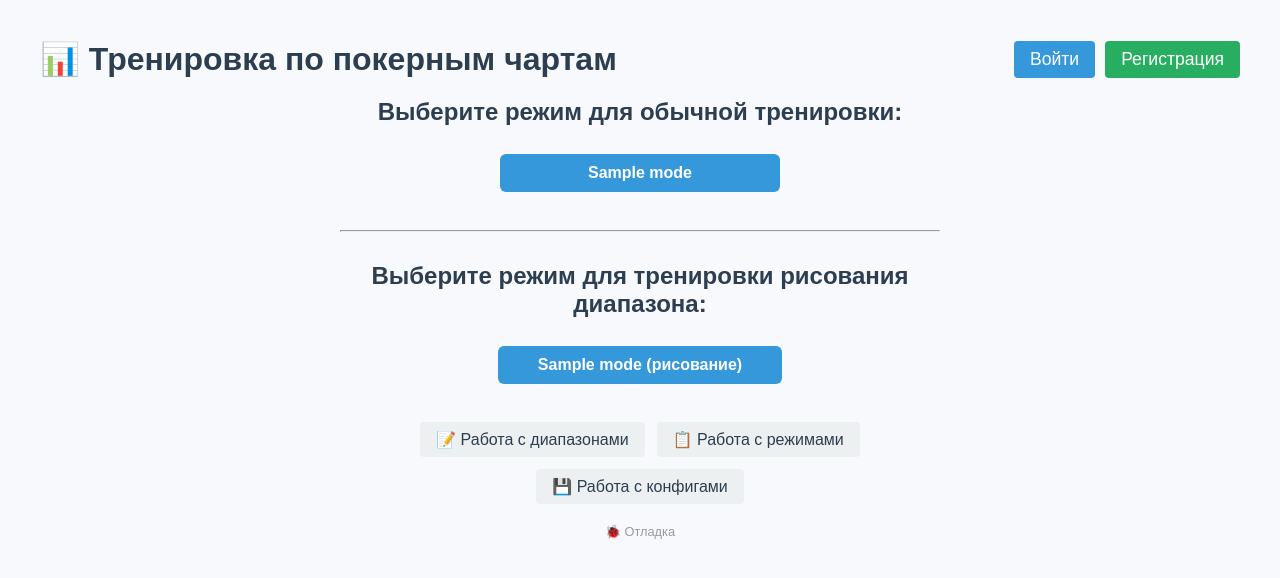
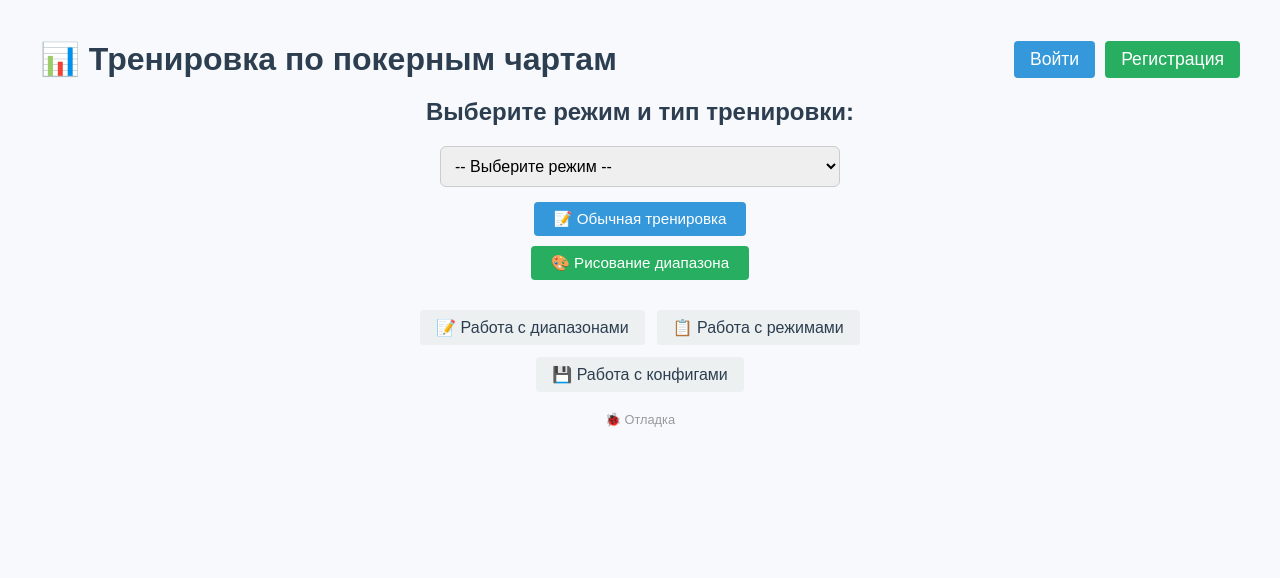
Before and after one commit to MartinIJL7/Poker-charts-trainer, a Flask app: template templates/index.html in a window 1280 px wide. Shown: the top 578 px of the page. Run offline with Flask 3, Linux system fonts and the light colour scheme; the template is opened without the code that fills it: most values are stand-ins (such as "Sample title", 1, 10 or a date in 2020).

Commit message:
style: dropdown list for modes on main menu

```diff
--- a/templates/index.html
+++ b/templates/index.html
@@ -6,21 +6,19 @@
     {% if no_modes %}
         <p class="warning">⚠️ Нет доступных режимов, создайте их по кнопке ниже</p>
     {% else %}
-        <h2>Выберите режим для обычной тренировки:</h2>
-        <ul class="mode-list">
-        {% for mode_name in modes %}
-            <li><a href="{{ url_for('training', mode=mode_name) }}">{{ mode_name }}</a></li>
-        {% endfor %}
-        </ul>
-
-        <hr style="margin: 30px 0;">
-
-        <h2>Выберите режим для тренировки рисования диапазона:</h2>
-        <ul class="mode-list">
-        {% for mode_name in modes %}
-            <li><a href="{{ url_for('draw_training', mode=mode_name) }}">{{ mode_name }} (рисование)</a></li>
-        {% endfor %}
-        </ul>
+        <h2>Выберите режим и тип тренировки:</h2>
+        <div style="margin: 20px auto; max-width: 400px;">
+            <select id="mode-select" style="width: 100%; padding: 10px; font-size: 1em; border-radius: 6px; border: 1px solid #ccc;">
+                <option value="">-- Выберите режим --</option>
+                {% for mode_name in modes %}
+                    <option value="{{ mode_name }}">{{ mode_name }}</option>
+                {% endfor %}
+            </select>
+            <div style="margin-top: 15px; display: flex; gap: 10px; justify-content: center; flex-wrap: wrap;">
+                <button id="btn-normal" class="btn btn-primary" style="min-width: 160px;">📝 Обычная тренировка</button>
+                <button id="btn-draw" class="btn btn-success" style="min-width: 160px;">🎨 Рисование диапазона</button>
+            </div>
+        </div>
     {% endif %}
 
     <div class="action-links">
@@ -33,4 +31,23 @@
         <a href="{{ url_for('debug') }}" style="color:#999; text-decoration:none;">🐞 Отладка</a>
     </p>
 </div>
+
+<script>
+    document.getElementById('btn-normal').addEventListener('click', function() {
+        var mode = document.getElementById('mode-select').value;
+        if (!mode) {
+            alert('Пожалуйста, выберите режим');
+            return;
+        }
+        window.location.href = "{{ url_for('training', mode='') }}" + encodeURIComponent(mode);
+    });
+    document.getElementById('btn-draw').addEventListener('click', function() {
+        var mode = document.getElementById('mode-select').value;
+        if (!mode) {
+            alert('Пожалуйста, выберите режим');
+            return;
+        }
+        window.location.href = "{{ url_for('draw_training', mode='') }}" + encodeURIComponent(mode);
+    });
+</script>
 {% endblock %}
```
